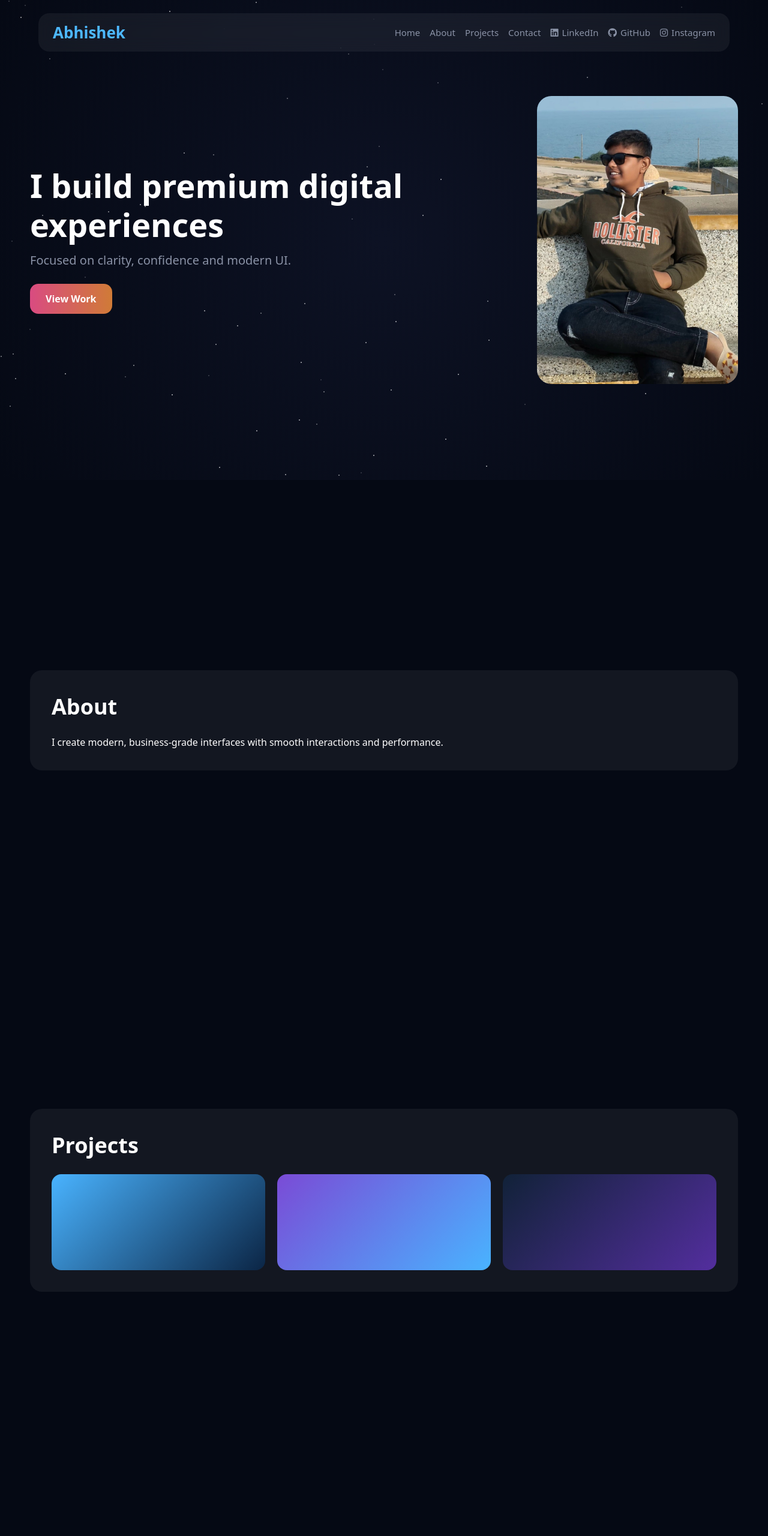
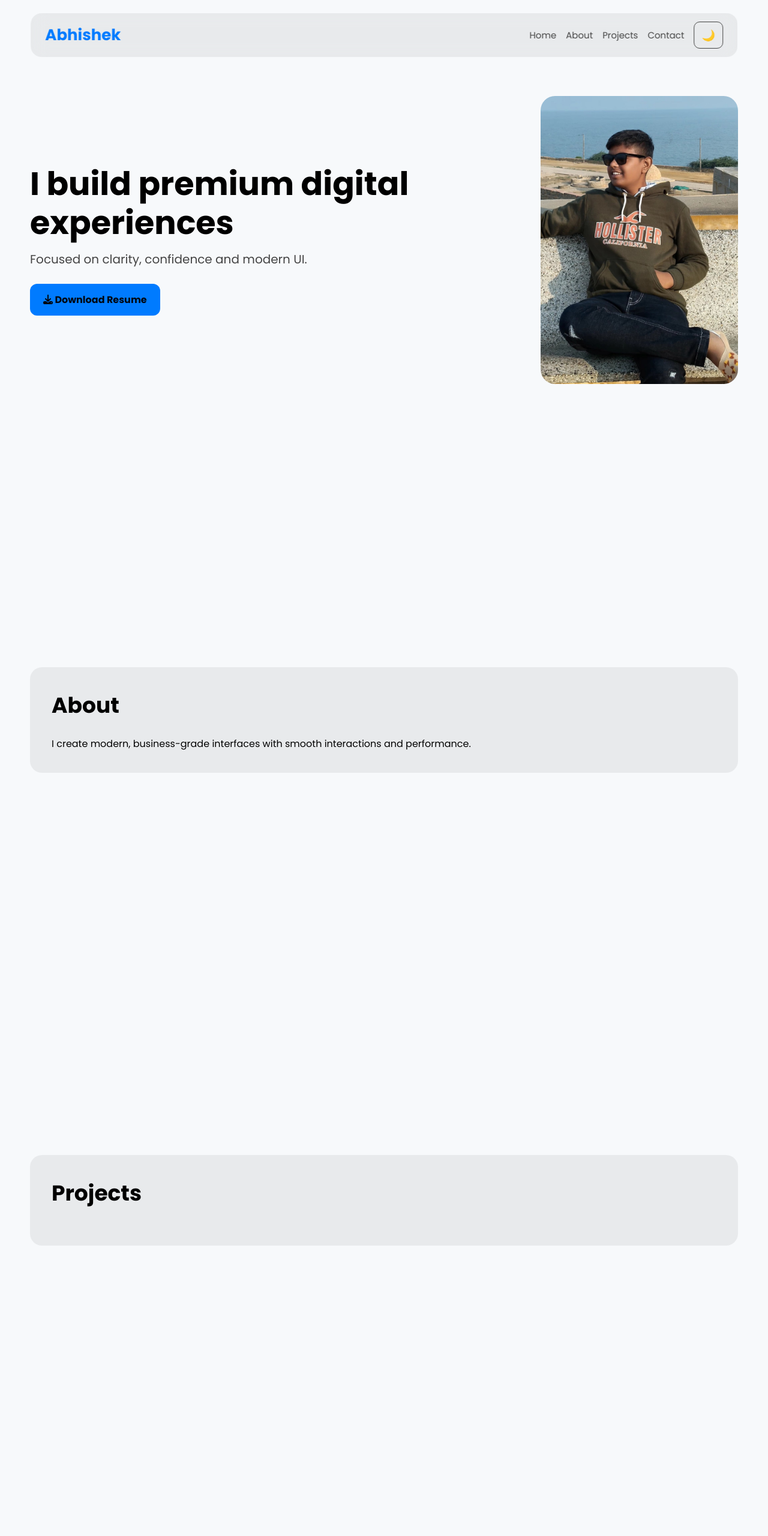
Before and after one commit to abhishek141125/abhishek_pf, a plain HTML site: page index.html in a window 1280 px wide. Shown: the top 2560 px of the page at 60% size. Drawn offline with Linux system fonts and the light colour scheme.

Commit message:
full complleted

```diff
--- a/index.html
+++ b/index.html
@@ -1,11 +1,10 @@
 <!doctype html>
-<html lang="en" class="dark">
+<html lang="en">
 <head>
 <meta charset="utf-8">
 <meta name="viewport" content="width=device-width,initial-scale=1">
 <title>Abhishek — Portfolio</title>
-<link rel="preconnect" href="https://fonts.gstatic.com" crossorigin>
-<link href="https://fonts.googleapis.com/css2?family:Poppins:wght@300;400;600;700&display=swap" rel="stylesheet">
+<link href="https://fonts.googleapis.com/css2?family=Poppins:wght@300;400;600;700&display=swap" rel="stylesheet">
 <link rel="stylesheet" href="https://cdnjs.cloudflare.com/ajax/libs/font-awesome/6.5.0/css/all.min.css">
 <style>
 :root {
@@ -15,17 +14,24 @@
   --card:rgba(255,255,255,0.06);
   --accent:#4db8ff;
 }
+html.light {
+  --bg:#f7f9fb;
+  --text:#000;
+  --muted:#444;
+  --card:rgba(0,0,0,0.06);
+  --accent:#007bff;
+}
 *{
   margin:0;
   padding:0;
   box-sizing:border-box;
   font-family:Poppins,system-ui;
+  transition:background .35s ease,color .35s ease;
 }
 body{
   background:var(--bg);
   color:var(--text);
   overflow-x:hidden;
-  scroll-behavior:smooth;
 }
 .stars{
   position:fixed;
@@ -35,26 +41,15 @@ body{
   left:0;
   z-index:-1;
   background:radial-gradient(circle at 50% 50%,#0d1224,#050914);
-  overflow:hidden;
+  transition:opacity .4s ease;
 }
-.star{
-  position:absolute;
-  width:2px;
-  height:2px;
-  background:#fff;
-  border-radius:50%;
-  opacity:.7;
-  animation:blink 3s infinite ease-in-out;
-}
-@keyframes blink {
-  50%{opacity:.2}
-}
+html.light .stars{opacity:0}
 .header{
   position:fixed;
   top:22px;
   left:50%;
   transform:translateX(-50%);
-  width:90%;
+  width:92%;
   max-width:1180px;
   display:flex;
   justify-content:space-between;
@@ -64,10 +59,7 @@ body{
   backdrop-filter:blur(14px);
   background:var(--card);
   z-index:50;
-  opacity:0;
-  animation:fade .9s ease-out forwards;
 }
-@keyframes fade {to{opacity:1}}
 .brand{
   font-size:26px;
   font-weight:700;
@@ -79,13 +71,21 @@ body{
   text-decoration:none;
   font-weight:500;
   font-size:15px;
-  transition:.3s;
 }
 .nav a:hover{color:var(--text);transform:translateY(-3px)}
-.icon-link{
-  display:flex;
-  align-items:center;
-  gap:6px;
+.theme-toggle{
+  padding:8px 12px;
+  border-radius:10px;
+  border:1px solid var(--muted);
+  background:transparent;
+  color:var(--text);
+  cursor:pointer;
+  font-weight:700;
+  font-size:18px;
+  transition:transform .4s ease;
+}
+.theme-toggle.rotate{
+  transform:rotate(360deg);
 }
 .page{
   height:100vh;
@@ -97,55 +97,41 @@ body{
 .container{
   max-width:1180px;
   width:100%;
+  display:flex;
+  justify-content:space-between;
+  align-items:center;
 }
 .h-title{
   font-size:54px;
   font-weight:700;
   line-height:1.2;
-  opacity:0;
-  transform:translateY(30px);
-  animation:rise .9s ease-out forwards;
 }
 .h-sub{
   color:var(--muted);
   font-size:20px;
   margin-top:14px;
-  opacity:0;
-  transform:translateY(30px);
-  animation:rise .9s ease-out forwards .15s;
 }
-@keyframes rise {
-  to{opacity:1;transform:translateY(0)}
-}
-.btn{
-  padding:14px 26px;
-  border-radius:14px;
-  border:0;
-  cursor:pointer;
-  font-weight:700;
-  font-size:16px;
+.download-btn{
+  padding:14px 22px;
+  border-radius:12px;
+  background:var(--accent);
+  color:#010813;
+  font-weight:800;
+  display:inline-block;
   margin-top:26px;
-}
-.btn-primary{
-  background:linear-gradient(90deg,#d94b81,#d07b37);
-  color:#fff;
+  text-decoration:none;
 }
 .photo-box{
   width:380px;
   height:480px;
   border-radius:24px;
   background:var(--card);
-  backdrop-filter:blur(14px);
   overflow:hidden;
-  opacity:0;
-  transform:translateY(40px);
-  animation:rise .9s ease-out forwards .3s;
 }
 .photo-box img{
   width:100%;
   height:100%;
   object-fit:cover;
-  transform:scale(1);
   transition:.5s;
 }
 .photo-box:hover img{transform:scale(1.08)}
@@ -158,56 +144,16 @@ body{
   padding:36px;
   border-radius:20px;
   background:var(--card);
-  opacity:0;
-  transform:translateY(40px);
-  transition:.7s;
-}
-.section-box.show{
-  opacity:1;
-  transform:translateY(0);
-}
-.skills{
-  display:flex;
-  flex-wrap:wrap;
-  gap:14px;
-  margin-top:14px;
-}
-.skill{
-  padding:12px 18px;
-  border-radius:12px;
-  background:linear-gradient(90deg,var(--accent),#7a4bd6);
-  font-weight:700;
-}
-.projects-grid{
-  display:grid;
-  grid-template-columns:repeat(3,1fr);
-  gap:20px;
-  margin-top:14px;
-}
-.project{
-  height:160px;
-  border-radius:16px;
-  background:var(--card);
-  transition:.4s;
-}
-.project:hover{
-  transform:translateY(-12px) scale(1.03);
-  box-shadow:0 18px 32px rgba(0,0,0,.4);
+  width:100%;
 }
 .social{
   color:var(--accent);
   font-weight:700;
-  text-decoration:none;
   display:flex;
   align-items:center;
   gap:12px;
   font-size:18px;
   margin-top:16px;
-  transition:.3s;
-}
-.social:hover{
-  transform:translateX(6px);
-  opacity:.85;
 }
 .footer{
   text-align:center;
@@ -229,18 +175,16 @@ body{
     <a href="#about">About</a>
     <a href="#projects">Projects</a>
     <a href="#contact">Contact</a>
-    <a class="icon-link" href="https://www.linkedin.com/in/abhishek-devmurari-246374398/" target="_blank"><i class="fa-brands fa-linkedin"></i>LinkedIn</a>
-    <a class="icon-link" href="https://github.com/abhishek141125" target="_blank"><i class="fa-brands fa-github"></i>GitHub</a>
-    <a class="icon-link" href="https://www.instagram.com/abhi_14_11/" target="_blank"><i class="fa-brands fa-instagram"></i>Instagram</a>
+    <button id="themeBtn" class="theme-toggle">🌙</button>
   </nav>
 </header>
 
 <section id="home" class="page">
-  <div class="container" style="display:flex;justify-content:space-between;align-items:center">
+  <div class="container">
     <div>
       <h1 class="h-title">I build premium digital experiences</h1>
       <p class="h-sub">Focused on clarity, confidence and modern UI.</p>
-      <button class="btn btn-primary">View Work</button>
+      <a href="resume.pdf" download class="download-btn"><i class="fa-solid fa-download"></i> Download Resume</a>
     </div>
     <div class="photo-box">
       <img src="myphoto.jpg">
@@ -262,9 +206,9 @@ body{
     <div class="section-box">
       <div class="section-title">Projects</div>
       <div class="projects-grid">
-        <div class="project" style="background:linear-gradient(135deg,#49b3ff,#0b2545)"></div>
-        <div class="project" style="background:linear-gradient(135deg,#7a4bd6,#49b3ff)"></div>
-        <div class="project" style="background:linear-gradient(135deg,#112238,#532e9e)"></div>
+        <div class="project"></div>
+        <div class="project"></div>
+        <div class="project"></div>
       </div>
     </div>
   </div>
@@ -274,6 +218,8 @@ body{
   <div class="container">
     <div class="section-box">
       <div class="section-title">Contact</div>
+      <a class="social"><i class="fa-solid fa-phone"></i>9904615277</a>
+      <a class="social"><i class="fa-solid fa-envelope"></i>abhishekdevmurari1411@gmail.com</a>
       <a class="social" href="https://www.linkedin.com/in/abhishek-devmurari-246374398/" target="_blank"><i class="fa-brands fa-linkedin"></i>LinkedIn</a>
       <a class="social" href="https://github.com/abhishek141125" target="_blank"><i class="fa-brands fa-github"></i>GitHub</a>
       <a class="social" href="https://www.instagram.com/abhi_14_11/" target="_blank"><i class="fa-brands fa-instagram"></i>Instagram</a>
@@ -284,6 +230,35 @@ body{
 <div class="footer">© 2025 Abhishek</div>
 
 <script>
+const btn=document.getElementById('themeBtn')
+const html=document.documentElement
+
+function applyTheme(mode){
+  html.className=mode
+  btn.textContent=mode==="light"?"🌙":"☀"
+  btn.classList.add("rotate")
+  setTimeout(()=>btn.classList.remove("rotate"),400)
+  localStorage.theme=mode
+}
+
+if(localStorage.theme){
+  applyTheme(localStorage.theme)
+} else {
+  if(window.matchMedia("(prefers-color-scheme: light)").matches){
+    applyTheme("light")
+  } else {
+    applyTheme("dark")
+  }
+}
+
+btn.onclick=()=>{
+  applyTheme(html.classList.contains("light")?"dark":"light")
+}
+
+window.matchMedia("(prefers-color-scheme: dark)").addEventListener("change",e=>{
+  applyTheme(e.matches?"dark":"light")
+})
+
 for(let i=0;i<90;i++){
   const s=document.createElement("div")
   s.className="star"
@@ -292,11 +267,6 @@ for(let i=0;i<90;i++){
   s.style.animationDelay=Math.random()*3+"s"
   document.querySelector(".stars").appendChild(s)
 }
-const boxes=document.querySelectorAll('.section-box')
-const obs=new IntersectionObserver(e=>{
-  e.forEach(x=>{if(x.isIntersecting)x.target.classList.add('show')})
-},{threshold:.2})
-boxes.forEach(b=>obs.observe(b))
 </script>
 
 </body>
```
